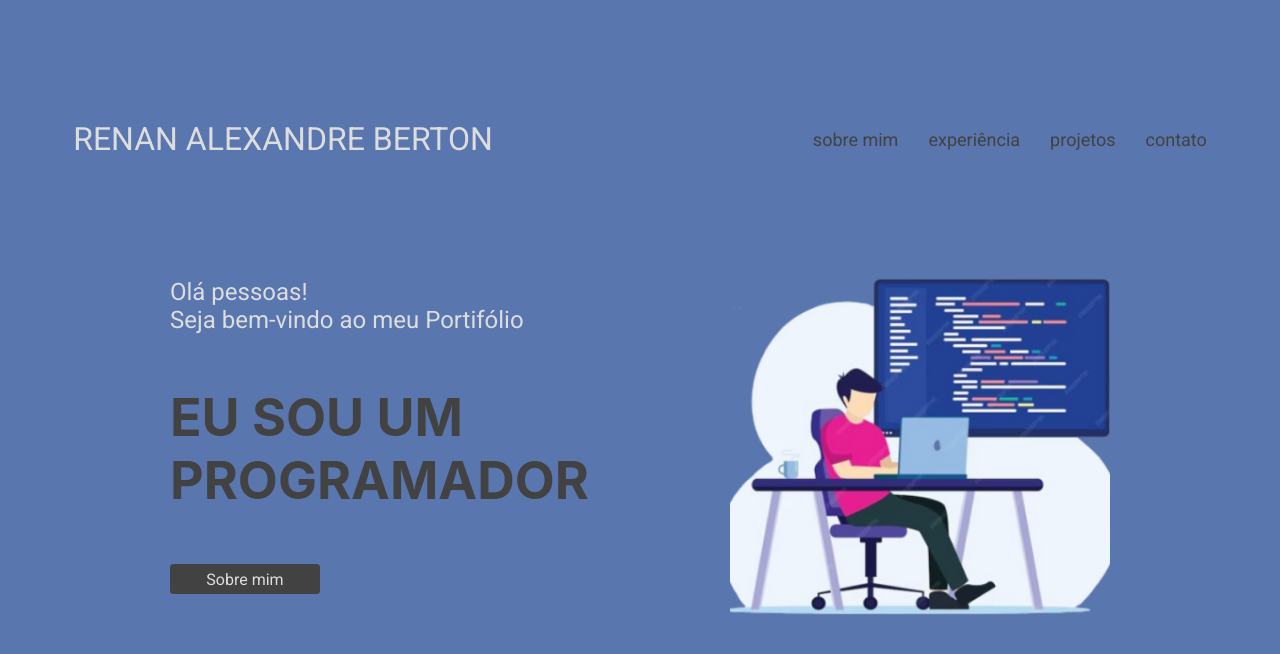
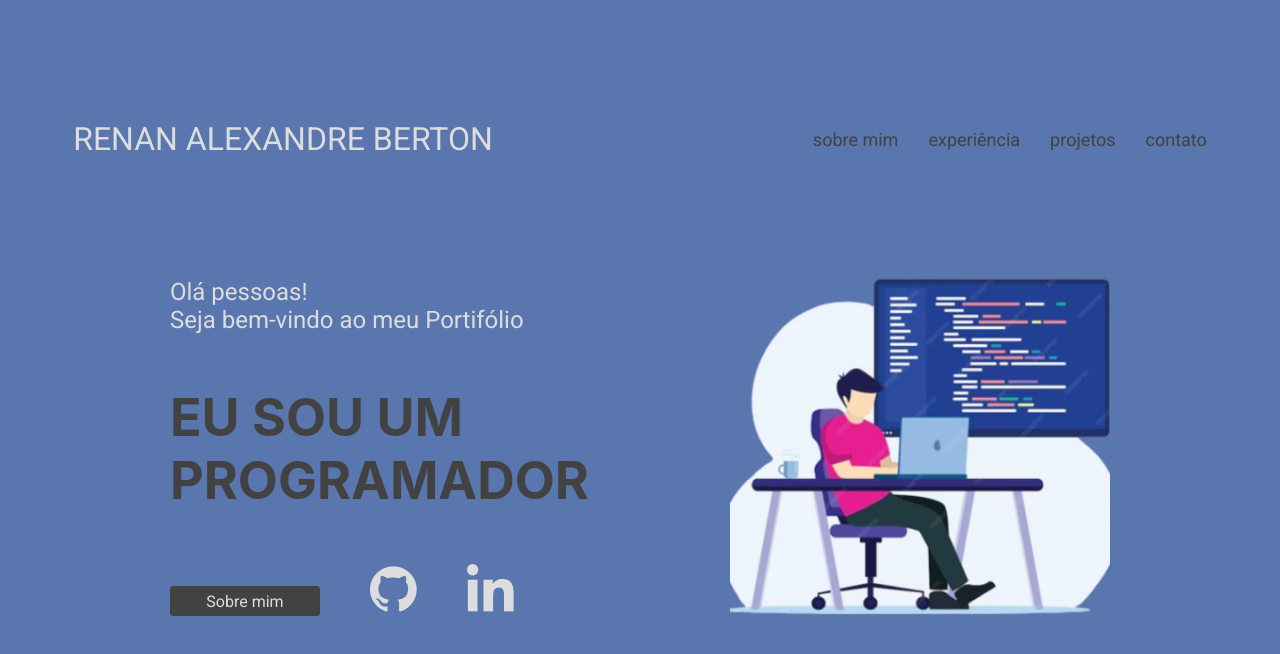
Before and after one commit to renanberton/portfolio, a React (Create React App) app: page / in a window 1280 px wide. Shown: the top 654 px of the page. Built offline with nearby package versions, Linux system fonts and the light colour scheme.

Commit message:
Home finalizada + Links e images externas

```diff
--- a/src/App.js
+++ b/src/App.js
@@ -19,9 +19,21 @@ function App() {
           <span>Olá pessoas!</span>
           <span>Seja bem-vindo ao meu Portifólio</span>
           <p>EU SOU UM PROGRAMADOR</p>
-          <button>
-            <a href="/">Sobre mim</a>
-          </button>
+          <div className='box-button'>
+            <button>
+              <a href="/">Sobre mim</a>
+            </button>
+            <div>
+              <a href="https://www.github.com/renanberton" target="_blank" rel="noopener noreferrer">
+                <img src="/assets/images/Git.png" alt="Logo GitHub" />
+              </a>
+            </div>
+            <div>
+              <a href="https://www.linkedin.com/in/renanberton/" target="_blank" rel="noopener noreferrer">
+                <img src="/assets/images/Linkedin.png" alt="Logo Linkedin" />
+              </a>
+            </div>
+          </div>
         </div>
         <div className="box2">
           <img src="/assets/images/image1.png" alt="" />
--- a/src/App.scss
+++ b/src/App.scss
@@ -85,6 +85,13 @@
          flex-direction: column;
          justify-content: space-around;
 
+         .box-button {
+            display: flex;
+            gap: 50px;
+            height: auto;
+            align-items: flex-end;
+         }
+
          @media (max-width: 768px) {
             width: 300px;
          }
```
Also changed, not shown: public/assets/images/Git.png (added), public/assets/images/Linkedin.png (added).
